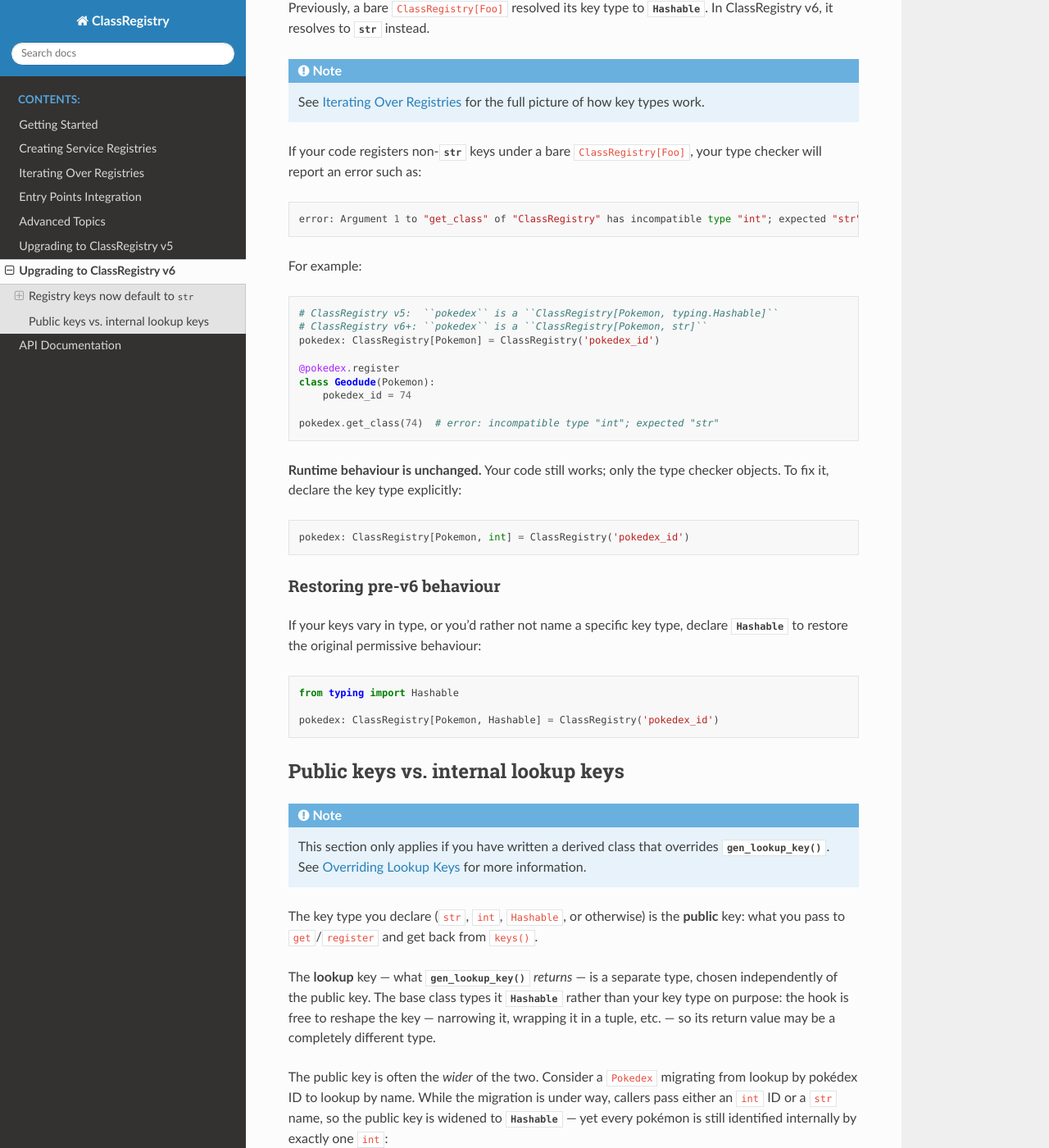
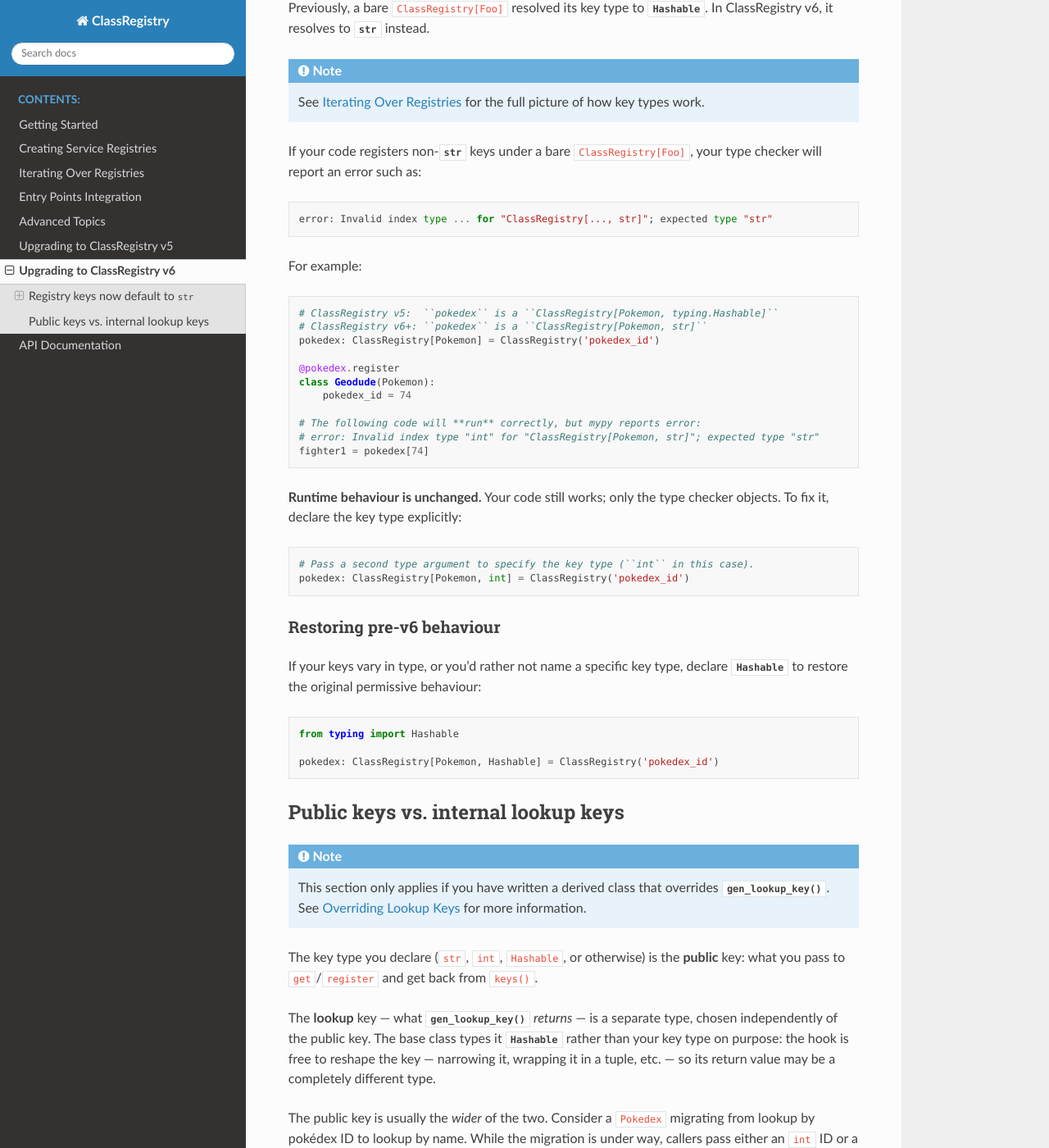
Before and after one commit to todofixthis/class-registry, a Sphinx documentation site: the page built from docs/upgrading_to_v6.rst, in a window 1280 px wide and 1400 px high, scrolled down 290 px. Shown: the whole window at 82% size. Built offline with Sphinx 7.4.7 and the Read the Docs theme 3.1.0, drawn with Linux system fonts in a browser that asks for light colours; some of the changed text lies outside the part shown.

Commit message:
[#100] More docs prettifying 💄

```diff
--- a/docs/upgrading_to_v6.rst
+++ b/docs/upgrading_to_v6.rst
@@ -19,7 +19,7 @@ Previously, a bare ``ClassRegistry[Foo]`` resolved its key type to
 If your code registers non-:py:class:`str` keys under a bare ``ClassRegistry[Foo]``,
 your type checker will report an error such as::
 
-   error: Argument 1 to "get_class" of "ClassRegistry" has incompatible type "int"; expected "str"  [arg-type]
+   error: Invalid index type ... for "ClassRegistry[..., str]"; expected type "str"
 
 For example:
 
@@ -33,13 +33,16 @@ For example:
    class Geodude(Pokemon):
        pokedex_id = 74
 
-   pokedex.get_class(74)  # error: incompatible type "int"; expected "str"
+   # The following code will **run** correctly, but mypy reports error:
+   # error: Invalid index type "int" for "ClassRegistry[Pokemon, str]"; expected type "str"
+   fighter1 = pokedex[74]
 
 **Runtime behaviour is unchanged.** Your code still works; only the type checker
 objects. To fix it, declare the key type explicitly:
 
 .. code-block:: python
 
+   # Pass a second type argument to specify the key type (``int`` in this case).
    pokedex: ClassRegistry[Pokemon, int] = ClassRegistry('pokedex_id')
 
 Restoring pre-v6 behaviour
@@ -71,7 +74,7 @@ type, chosen independently of the public key. The base class types it
 free to reshape the key — narrowing it, wrapping it in a tuple, etc. — so its return
 value may be a completely different type.
 
-The public key is often the *wider* of the two. Consider a ``Pokedex`` migrating from
+The public key is usually the *wider* of the two. Consider a ``Pokedex`` migrating from
 lookup by pokédex ID to lookup by name. While the migration is under way, callers pass
 either an ``int`` ID or a ``str`` name, so the public key is widened to
 :py:class:`~typing.Hashable` — yet every pokémon is still identified internally by
@@ -100,3 +103,17 @@ exactly one ``int``:
    red_pokedex = Pokedex('element')
    charmander = red_pokedex['fire']
    squirtle = red_pokedex[7]
+
+.. tip::
+
+   :py:class:`~typing.Hashable` may actually be too wide for your use case. Take the
+   opportunity to see if you can use a more specific key type.
+
+   For example:
+
+   .. code-block:: python
+
+      # Callers can use ``int`` or ``str`` keys to look up pokemon, not any arbitrary
+      # hashable value.
+      class Pokedex(ClassRegistry[Pokemon, int | str]):
+          # ...
```
Also changed, not shown: other parts of docs/upgrading_to_v6.rst (+1 -1 lines).
